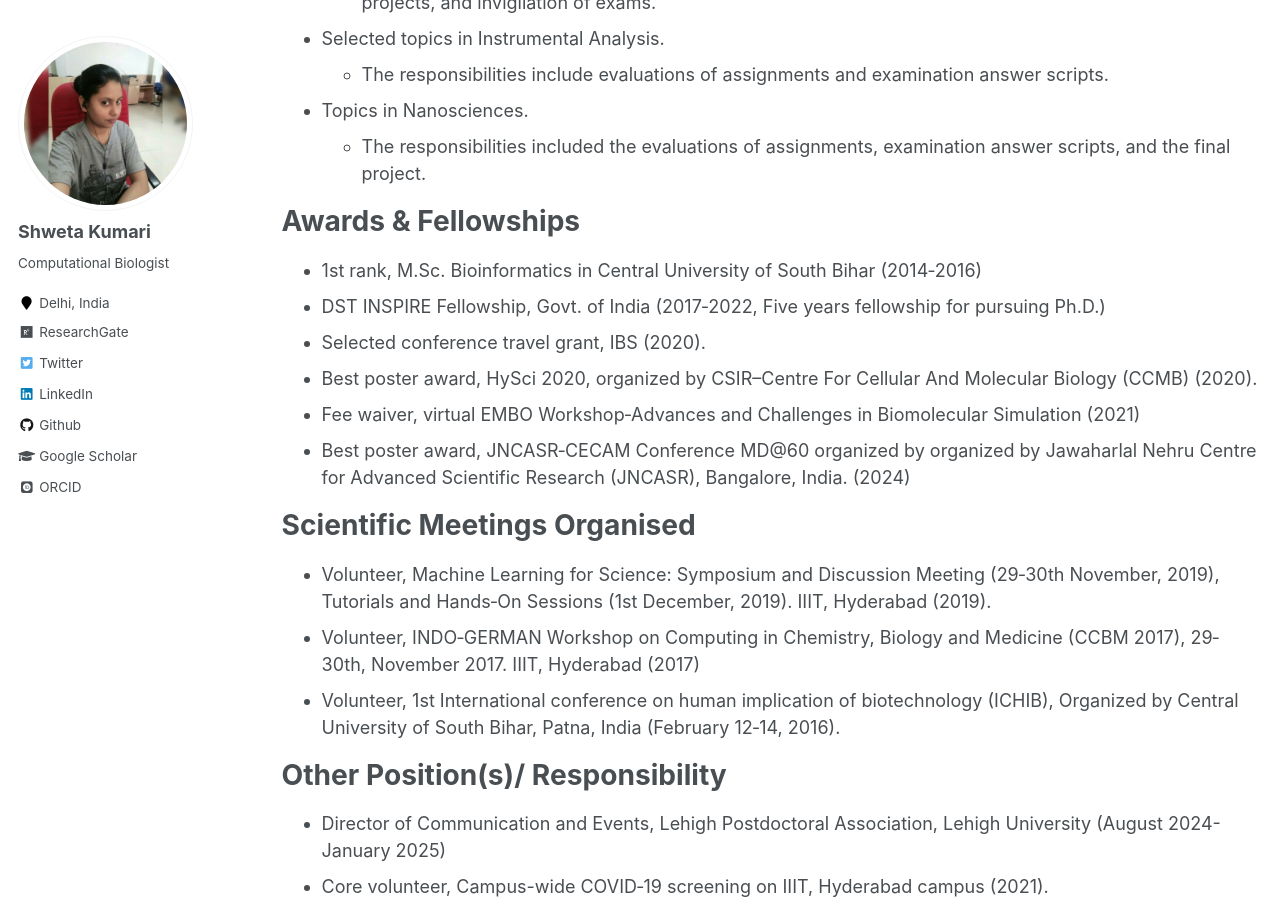
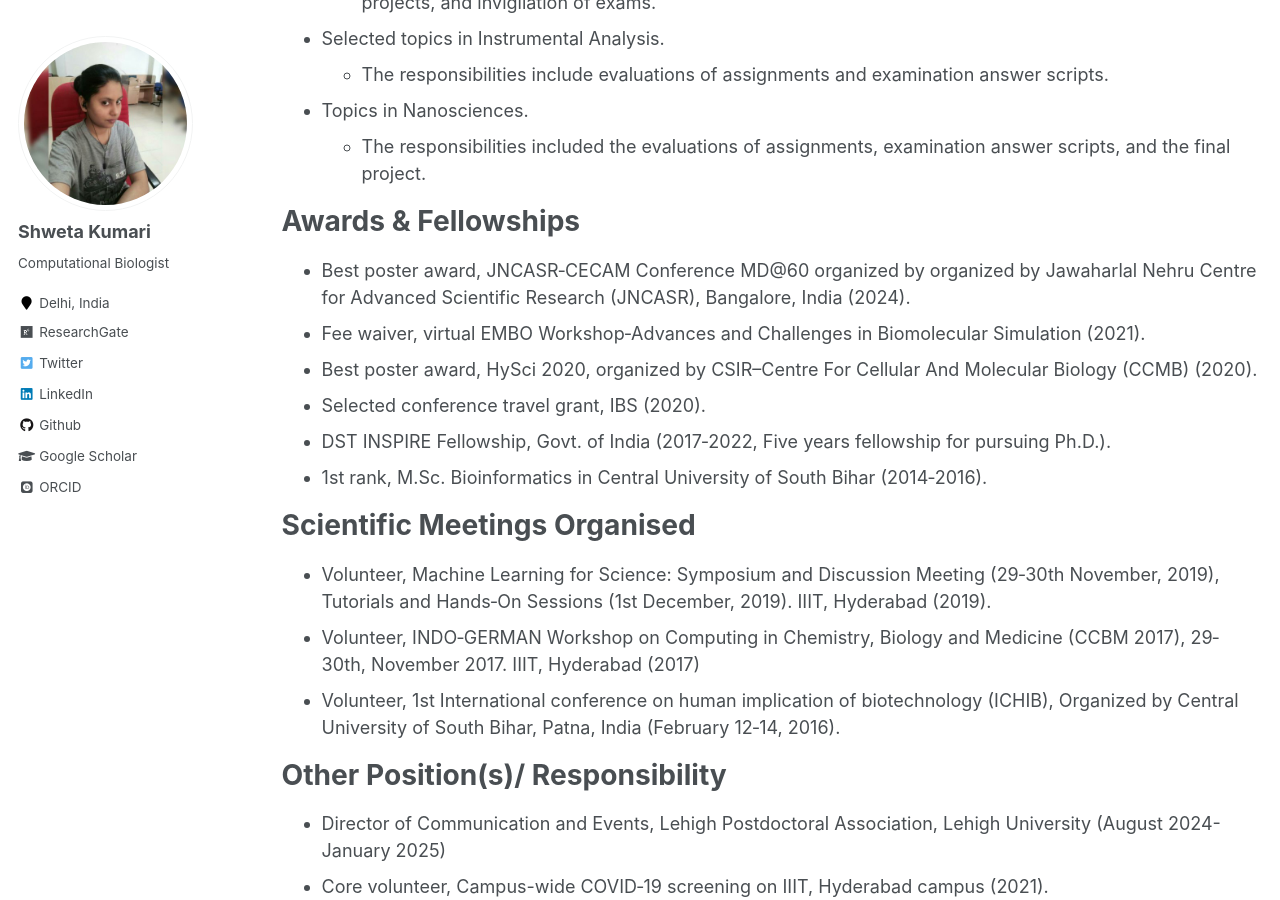
Before and after one commit to shweta-Moni/shweta-Moni.github.io, a Jekyll site: the page built from _pages/cv.md, in a window 1280 px wide and 900 px high, scrolled down 3268 px. Built offline with Jekyll 4.4.1, drawn with Linux system fonts in a browser that asks for light colours; some web fonts are replaced.

Commit message:
Update cv.md

```diff
--- a/_pages/cv.md
+++ b/_pages/cv.md
@@ -91,14 +91,13 @@ Teaching
 
 Awards & Fellowships
 ======
-* 1st rank, M.Sc. Bioinformatics in Central University of South Bihar (2014‐2016)
-* DST INSPIRE Fellowship, Govt. of India (2017‐2022, Five years fellowship for pursuing Ph.D.)
+* Best poster award, JNCASR‑CECAM Conference MD@60 organized by organized by Jawaharlal Nehru Centre for Advanced Scientific Research (JNCASR), Bangalore, India (2024).
+* Fee waiver, virtual EMBO Workshop‐Advances and Challenges in Biomolecular Simulation (2021).
+* Best poster award, HySci 2020, organized by CSIR–Centre For Cellular And Molecular Biology (CCMB) (2020).
 * Selected conference travel grant, IBS (2020).
-* Best poster award, HySci 2020, organized by CSIR–Centre For Cellular And Molecular
-Biology (CCMB) (2020).
-* Fee waiver, virtual EMBO Workshop‐Advances and Challenges in Biomolecular Simulation (2021)
-* Best poster award, JNCASR‑CECAM Conference MD@60 organized by organized by
-Jawaharlal Nehru Centre for Advanced Scientific Research (JNCASR), Bangalore, India. (2024)
+* DST INSPIRE Fellowship, Govt. of India (2017‐2022, Five years fellowship for pursuing Ph.D.).
+* 1st rank, M.Sc. Bioinformatics in Central University of South Bihar (2014‐2016).
+
 
 Scientific Meetings Organised
 ======
```
